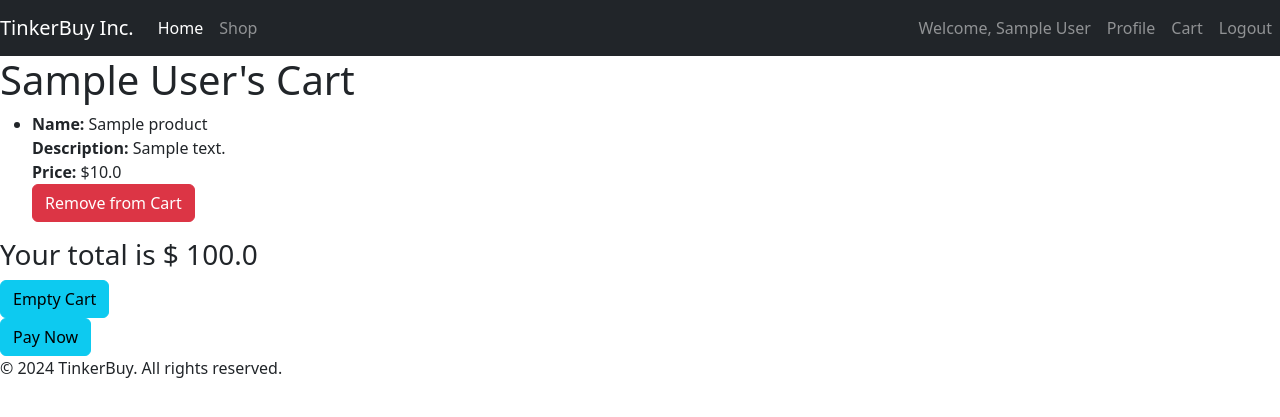
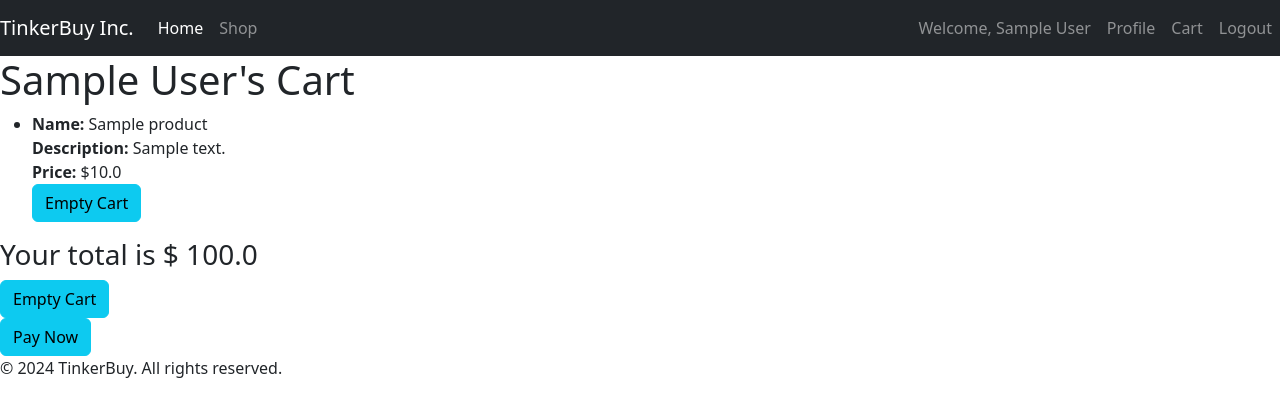
Before and after one commit to Jeankaps/webapp, a Flask app: page /cart/ in a window 1280 px wide. Shown: the top 417 px of the page. Run offline with Flask 3, Linux system fonts and the light colour scheme; a user stored in the database is signed in; tables that the repository leaves empty hold one stand-in row (values such as "Sample post").

Commit message:
Still trying to get the remove to work

```diff
--- a/tinkerbuy/app/templates/cart.html
+++ b/tinkerbuy/app/templates/cart.html
@@ -19,9 +19,24 @@
             <strong>Name:</strong> {{ item.product.name }} <br>
             <strong>Description:</strong> {{ item.product.description }} <br>
             <strong>Price:</strong> ${{ item.product.price }} <br>
-            <form action="{{ url_for('cart.empty_cart') }}" method="post">
-                <button type="submit" class="btn btn-danger">Remove from Cart</button>
-            </form>
+            <div>
+                <button class="btn btn-info" onclick="submitEmptyCart()">Empty Cart</button>
+            </div>
+
+            <script>
+                function submitEmptyCart() {
+                    fetch('{{ url_for("cart.empty_cart") }}', {
+                        method: 'POST',
+                        headers: {
+                            'Content-Type': 'application/json'
+                        }
+                    }).then(response => {
+                        if (response.ok) {
+                            window.location.href = '{{ url_for("cart.cart_view") }}';
+                        }
+                    });
+                }
+            </script>
         </li>
         {% endfor %}
     </ul>
```
